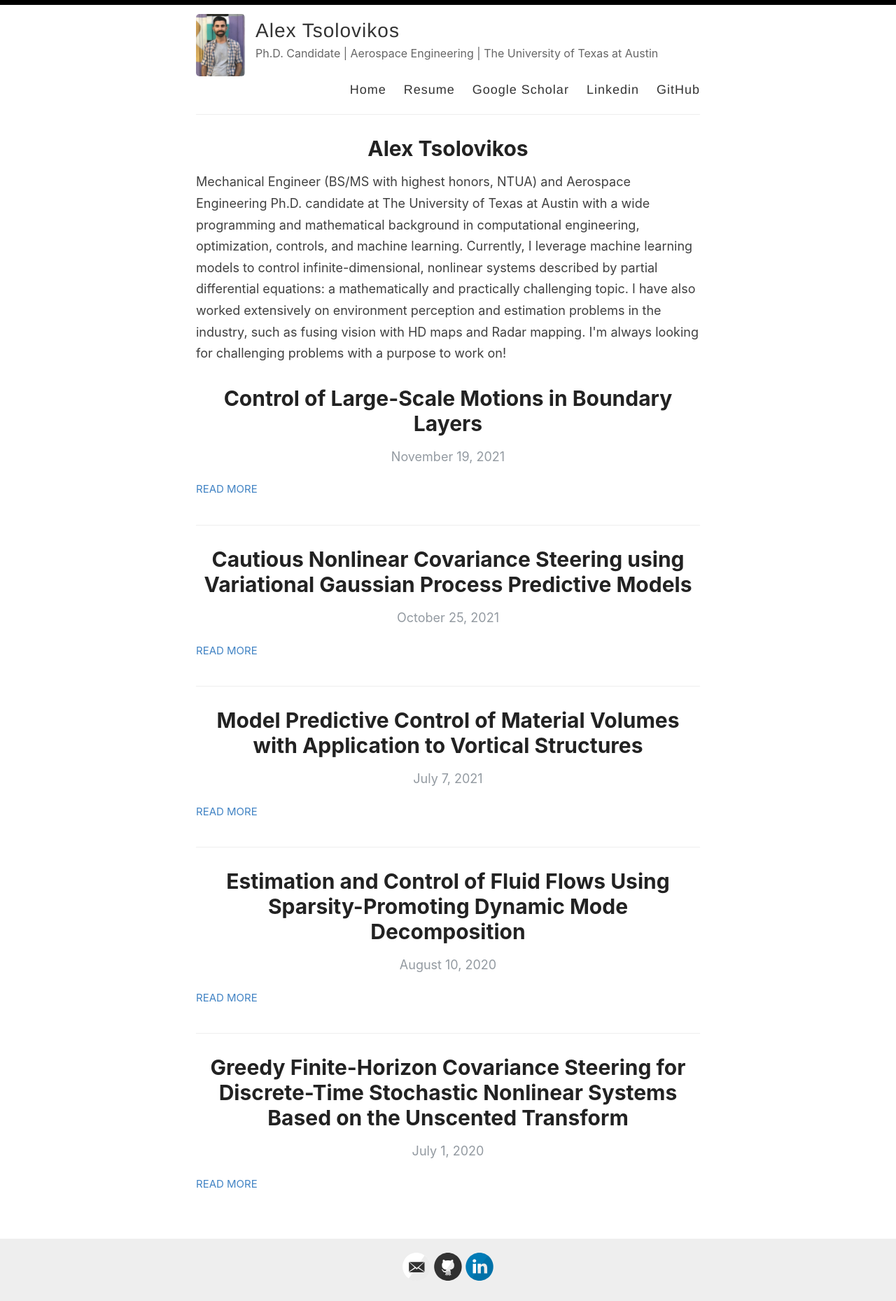
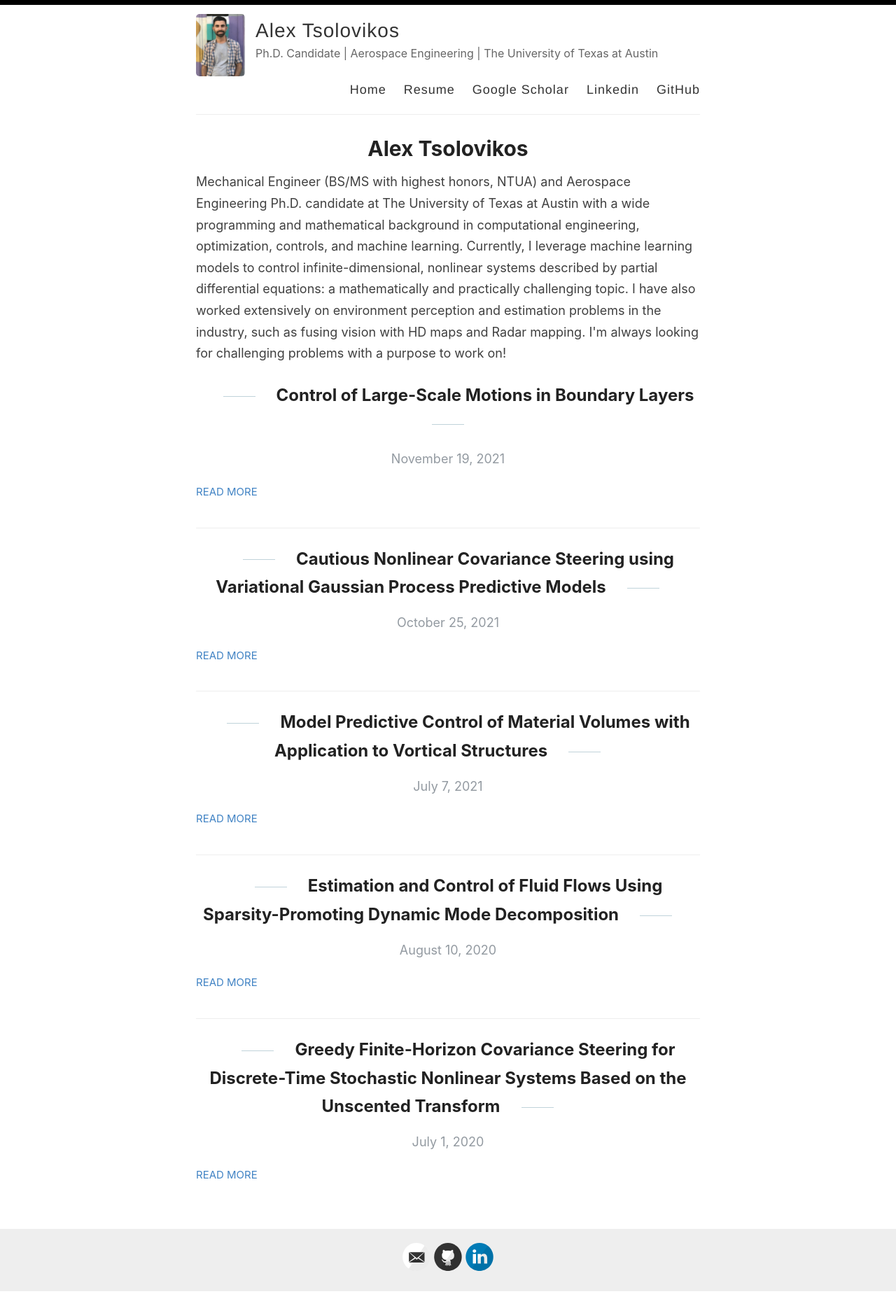
Before and after one commit to alextsolovikos/alextsolovikos.github.io, a Jekyll site: the page built from index.html, in a window 1280 px wide. Shown: the whole page at 70% size. Built offline with Jekyll 4.4.1, drawn with Linux system fonts in a browser that asks for light colours; the list of posts is cut into pages by our own code.

Commit message:
Update index.html

```diff
--- a/index.html
+++ b/index.html
@@ -13,7 +13,7 @@ I'm always looking for challenging problems with a purpose to work on!
   {% for post in paginator.posts %}
     <article class="post">
       <a href="{{ site.baseurl }}{{ post.url }}">
-        <h1>{{ post.title }}</h1>
+        <h2>{{ post.title }}</h2>
 
         <div>
           <p class="post_date">{{ post.date | date: "%B %e, %Y" }}</p>
```
